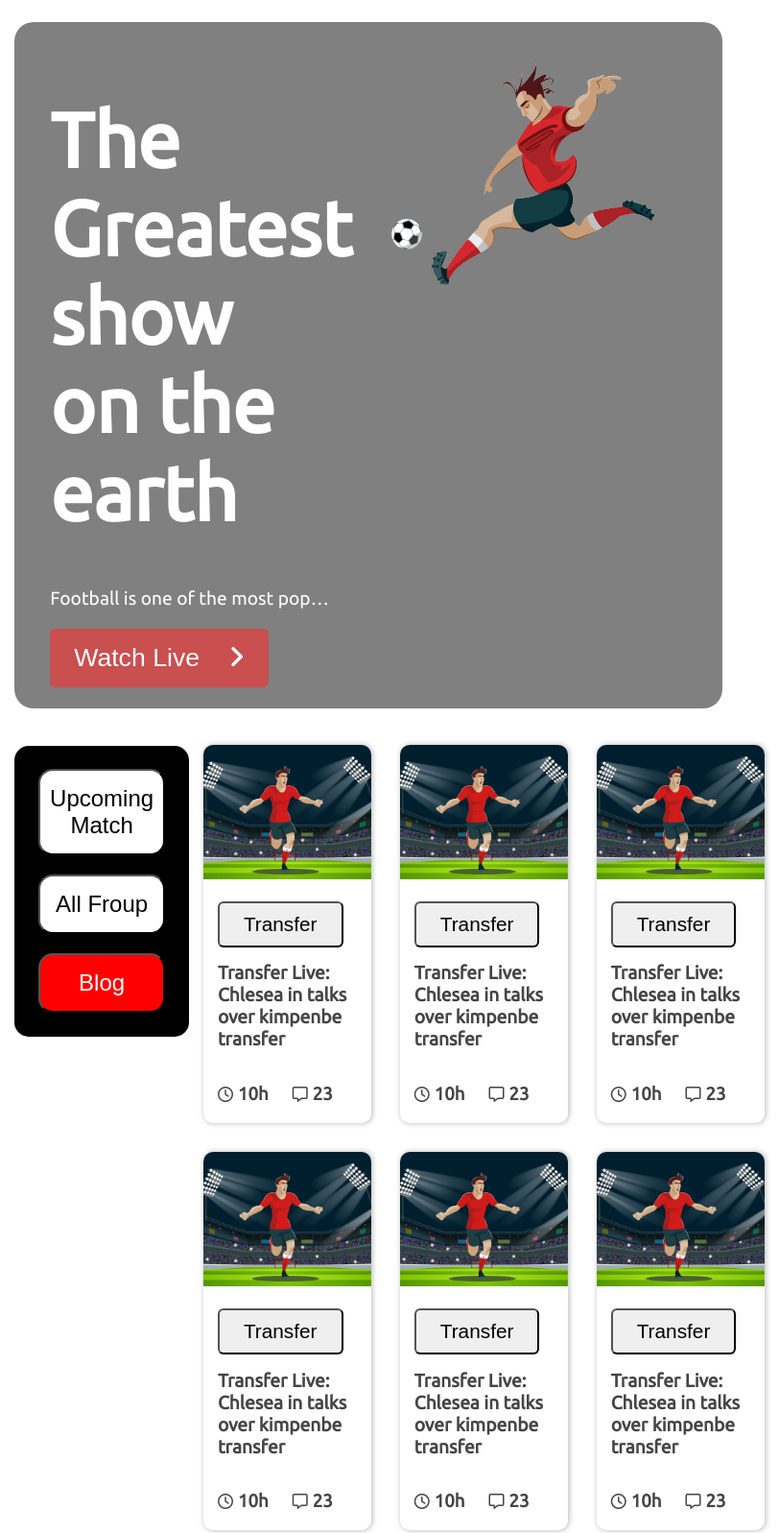
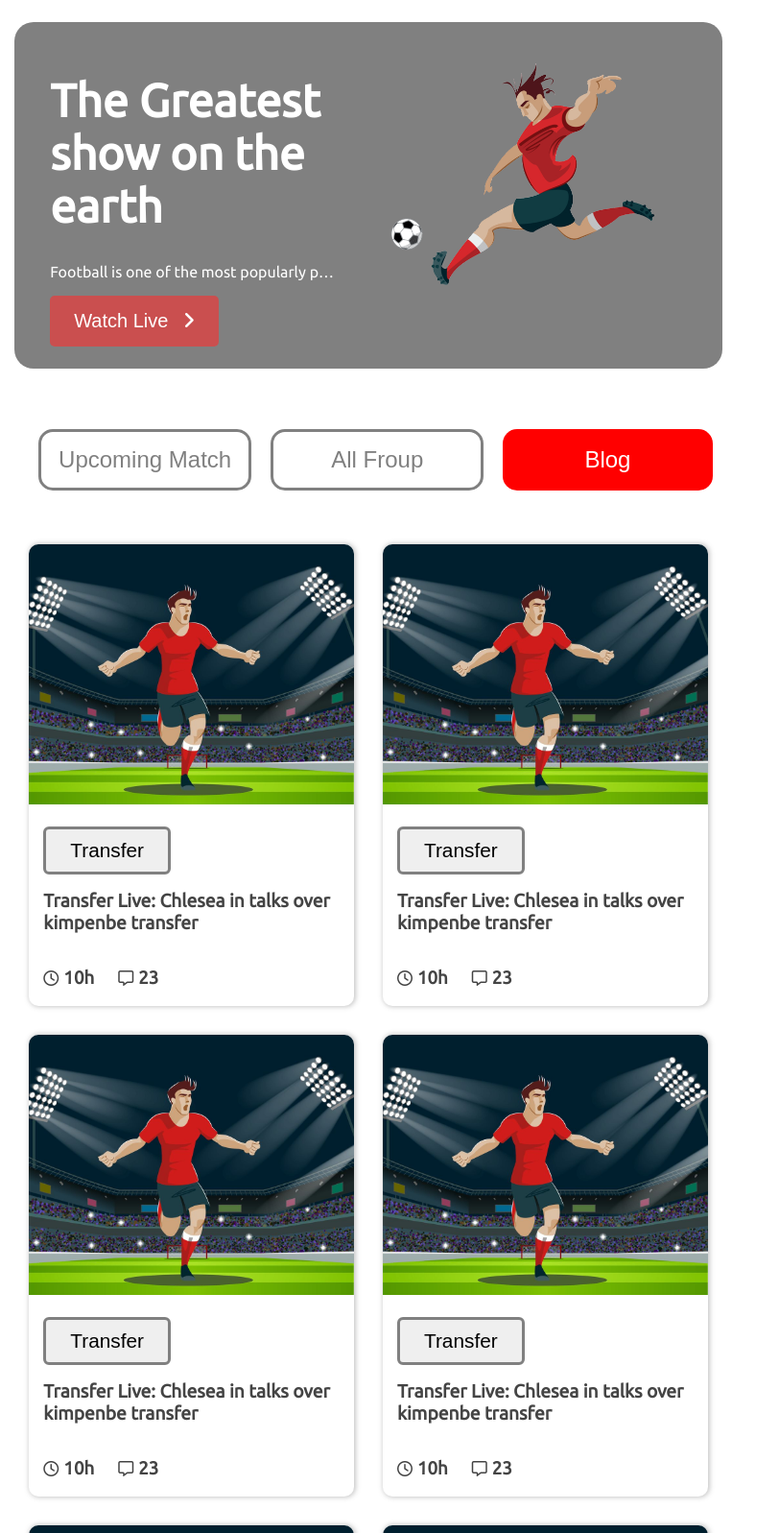
Before and after one commit to iyasinraj/sports-world, a plain HTML site: page index.html in a window 768 px wide. Shown: the top 1597 px of the page at 96% size, 812 px wide, since content can reach past the window. Drawn offline with Linux system fonts and the light colour scheme.

Commit message:
tab view completed

```diff
--- a/styles/style.css
+++ b/styles/style.css
@@ -73,7 +73,7 @@ menu{
  height:fit-content;
  border-radius: 15px;
  padding: 2% 2%;
- background-color: black;
+ background-color: #808080;
 }
 
 .menu-button{
@@ -82,6 +82,7 @@ menu{
 }
 
 .menu-button button{
+    border: 0;
     background-color: #fff;
     font-size: 1.5em;
     margin: 10px;
@@ -91,11 +92,12 @@ menu{
 
 .menu-button a {
     text-decoration: none;
-    color: #000000;
+    color: #808080;
 }
 
 #active-color {
     background-color: red;
+    border: 0;
 }
 
 #active-color a{
@@ -107,7 +109,7 @@ menu{
 
 .main-blog{
     display: grid;
-    grid-template-columns: 1fr 1fr 1fr;
+    grid-template-columns: repeat(3, 1fr);
 }
 .post{
     margin: 15px 15px;
@@ -128,6 +130,7 @@ menu{
 }
 
 .blog-content button{
+    border: solid #808080;
     margin-top: 20px;
     border-radius: 6px;
     padding: 10px 25px;
@@ -223,3 +226,88 @@ footer i{
     margin-top: 30px;
     padding: 20px;
 }
+
+
+
+/* media queries */
+
+
+/* for tab */
+
+@media only screen and (min-width: 689px) and (max-width: 991px)
+{
+    /* top section */
+
+
+    .top-content{
+        width: 45%;
+        color: #ffff;
+    }
+
+    .top-content h1{
+        width: 100%;
+        font-size: 3em;
+    }
+
+    .top-para p{
+        font-size: 1em;
+        overflow: hidden;
+        white-space: nowrap;
+        text-overflow: ellipsis;
+    }
+
+    header button{
+        padding: 15px 25px;
+        border-radius: 5px;
+        background-color: #d54949df;
+        border: 0;
+    }
+
+    header button a{
+        font-size: 1.5em;
+        color: #ffff;
+        text-decoration: none;
+    }
+
+    header button i{
+        margin-left: 15px;
+    }
+
+    /* main */
+    main{
+        display: flex;
+        flex-direction: column;
+    }
+
+    /* menu */
+    menu{
+        width: 98%;
+        display: flex;
+        background-color: #fff;
+    }
+    .menu-button{
+        width: 100%;
+        display: flex;
+        flex-direction: row;
+        justify-content: space-between;
+    }
+    .menu-button button{
+        width: 550px;
+        border: solid #808080;
+    }
+
+
+    /* blog section */
+    .main-blog, .upcoming-match{
+        grid-template-columns: repeat(2, 1fr);
+    }
+
+
+}
+
+
+/* for mobile */
+
+@media only screen and (max-width:688) {
+
+}
```
